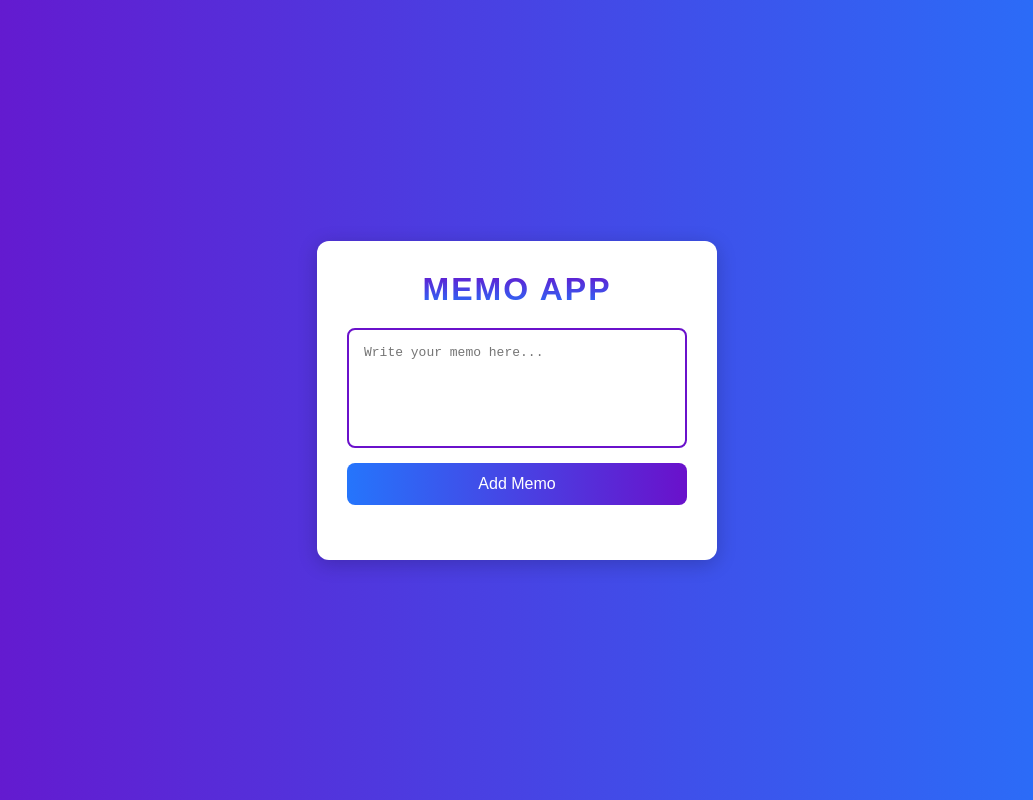
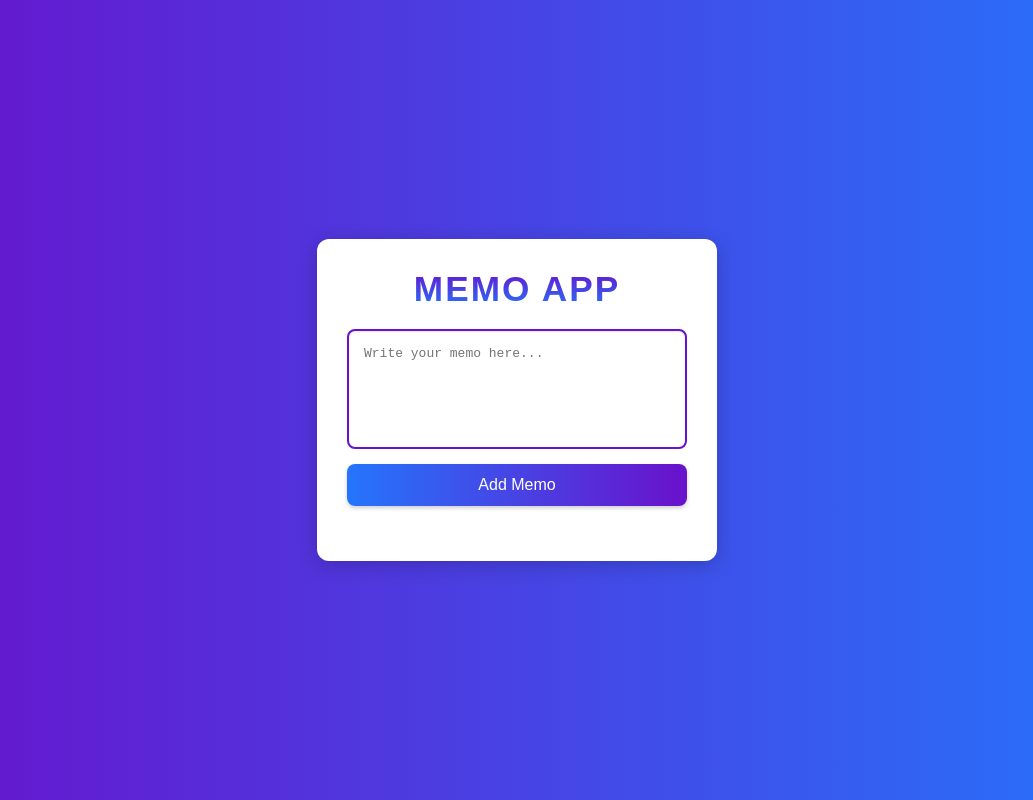
Before and after one commit to Arunimade/memo, a plain HTML site: page index.html in a window 1280 px wide. Shown: the whole page, without its empty margins (123-1156 px from the left). Drawn offline with Linux system fonts and the light colour scheme; no server answers.

Commit message:
Update styles.css

```diff
--- a/styles.css
+++ b/styles.css
@@ -1,4 +1,4 @@
-/* Reset some default styles for consistency */
+/* Global Styles */
 * {
     box-sizing: border-box;
     margin: 0;
@@ -12,10 +12,10 @@ body {
     justify-content: center;
     align-items: center;
     height: 100vh;
-    margin: 0;
     color: #333;
 }
 
+/* Container */
 .container {
     background: white;
     padding: 30px;
@@ -24,6 +24,7 @@ body {
     width: 400px;
     max-width: 90%;
     transition: transform 0.3s, box-shadow 0.3s;
+    overflow: hidden; /* Prevents content overflow */
 }
 
 .container:hover {
@@ -31,10 +32,11 @@ body {
     box-shadow: 0 8px 30px rgba(0, 0, 0, 0.3); /* Deeper shadow on hover */
 }
 
+/* Heading */
 h1 {
-    margin-top: 0;
+    margin: 0;
     text-align: center;
-    font-size: 2em;
+    font-size: 2.2em; /* Slightly larger font size */
     color: #333;
     text-transform: uppercase;
     letter-spacing: 2px;
@@ -44,12 +46,14 @@ h1 {
     -webkit-text-fill-color: transparent; /* Text gradient */
 }
 
+/* Form */
 form {
     display: flex;
     flex-direction: column;
     gap: 15px; /* Add space between elements */
 }
 
+/* Textarea */
 textarea {
     padding: 15px;
     border-radius: 8px;
@@ -58,13 +62,16 @@ textarea {
     transition: border-color 0.3s;
     resize: none;
     height: 120px;
+    box-shadow: inset 0 1px 2px rgba(0, 0, 0, 0.1); /* Subtle inner shadow */
 }
 
 textarea:focus {
     border-color: #2575fc; /* Border color changes on focus */
     outline: none;
+    box-shadow: inset 0 1px 3px rgba(0, 0, 0, 0.2); /* Enhanced inner shadow on focus */
 }
 
+/* Button */
 button {
     padding: 12px;
     background: linear-gradient(to right, #2575fc, #6a11cb);
@@ -73,28 +80,33 @@ button {
     border-radius: 8px;
     cursor: pointer;
     font-size: 1em;
-    transition: background 0.3s, transform 0.3s;
+    transition: background 0.3s, transform 0.3s, box-shadow 0.3s;
+    box-shadow: 0 2px 4px rgba(0, 0, 0, 0.2); /* Subtle button shadow */
 }
 
 button:hover {
     background: linear-gradient(to right, #6a11cb, #2575fc);
     transform: translateY(-2px); /* Slight lift on hover */
+    box-shadow: 0 4px 8px rgba(0, 0, 0, 0.3); /* Enhanced shadow on hover */
 }
 
+/* Memo Section */
 #memos {
     margin-top: 25px;
 }
 
+/* Individual Memo */
 .memo {
     background: #f0f4ff;
     padding: 15px;
     border-radius: 8px;
     margin-bottom: 15px;
     border-left: 5px solid #2575fc;
-    transition: transform 0.3s, background-color 0.3s;
+    transition: transform 0.3s, background-color 0.3s, box-shadow 0.3s;
 }
 
 .memo:hover {
     background-color: #e2e7ff;
     transform: translateY(-3px); /* Lift effect on memo hover */
+    box-shadow: 0 2px 4px rgba(0, 0, 0, 0.2); /* Subtle shadow on hover */
 }
```
